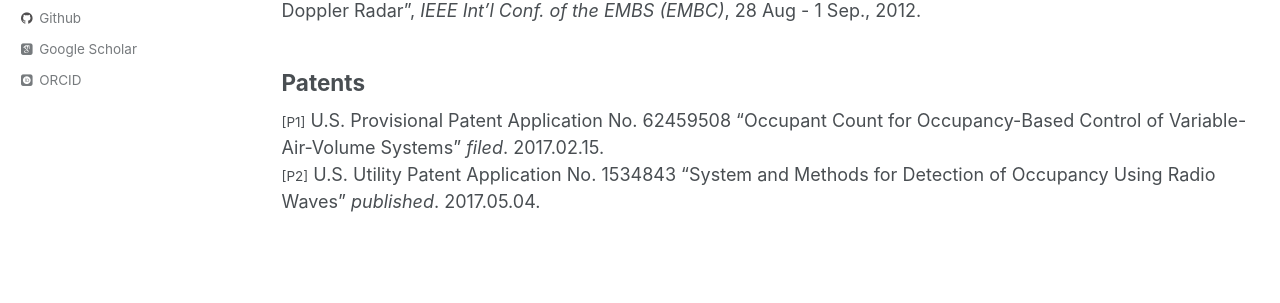
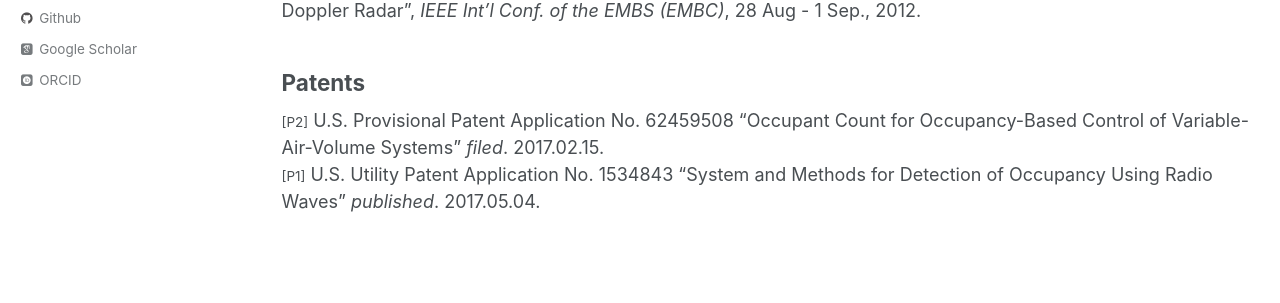
Before and after one commit to x-mengao/x-mengao.github.io, a Jekyll site: the page built from _pages/publications.html, in a window 1280 px wide and 900 px high, scrolled down 1172 px. Shown: the part 440-743 px from the top of the window. Built offline with Jekyll 4.4.1, drawn with Linux system fonts in a browser that asks for light colours; some web fonts are replaced.

```diff
--- a/_pages/publications.html
+++ b/_pages/publications.html
@@ -32,5 +32,5 @@ author_profile: true
 <small>[C1]</small>  <b>X. Gao</b>, A. Singh, E. Yavari, V. M. Lubecke, O. Boric-Lubecke, “Non-contact Displacement Estimation Using Doppler Radar”, <i>IEEE Int’l Conf. of the EMBS (EMBC)</i>, 28 Aug - 1 Sep., 2012.<br/>
 
 <h2>Patents</h2>
-<small>[P1]</small> U.S. Provisional Patent Application No. 62459508 “Occupant Count for Occupancy-Based Control of Variable-Air-Volume Systems” <i>filed</i>. 2017.02.15. <br/>
-<small>[P2]</small> U.S. Utility Patent Application No. 1534843 “System and Methods for Detection of Occupancy Using Radio Waves” <i>published</i>. 2017.05.04. <br/>
+<small>[P2]</small> U.S. Provisional Patent Application No. 62459508 “Occupant Count for Occupancy-Based Control of Variable-Air-Volume Systems” <i>filed</i>. 2017.02.15. <br/>
+<small>[P1]</small> U.S. Utility Patent Application No. 1534843 “System and Methods for Detection of Occupancy Using Radio Waves” <i>published</i>. 2017.05.04. <br/>
```
